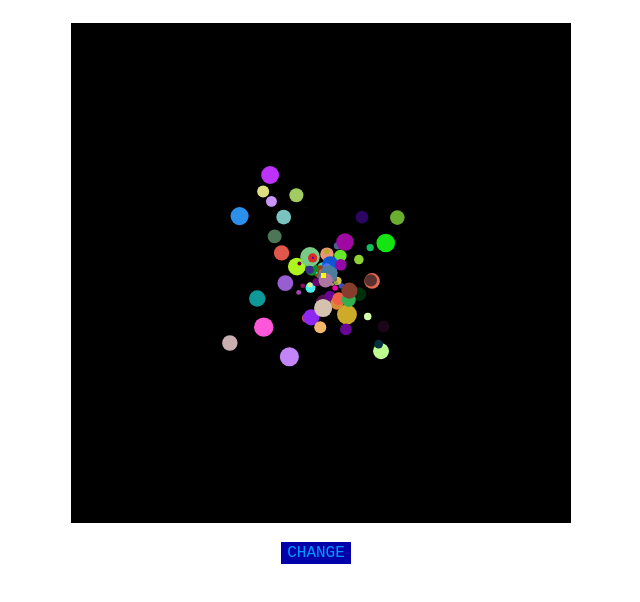
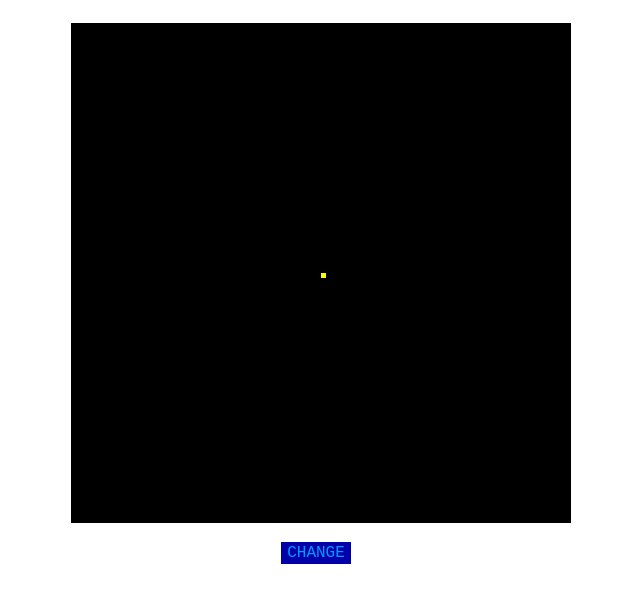
Before and after one commit to joshmurr/bigbang, a plain HTML site: page index.html in a window 1280 px wide. Both pictures are taken after a click on the element "START". Shown: the whole page, without its empty margins (324-964 px from the left). Drawn offline with Linux system fonts and the light colour scheme.

Commit message:
Update README

```diff
--- a/Journal/bb_devlog.html
+++ b/Journal/bb_devlog.html
@@ -3,6 +3,7 @@
 <head>
 	<title>JSBB Devlog</title>
 	<link rel="stylesheet" type="text/css" href="journal/ss.css"></link>
+	<script src="http://code.jquery.com/jquery-1.10.1.min.js"></script>
 	<script>
 		function startTime(){
 			var today=new Date();
@@ -22,12 +23,32 @@
 			}
 		return i;
 		}
+
+		$(document).ready(function(){
+			startTime();
+			$('#aboutBtn').click(function(){
+				$('#about').toggle(100);
+			});
+		});
 	</script>
 </head>
-<body onload="startTime()">
+<body>
 	<div id="main">
 		<h1>Big Bang Devlog</h1>
+		<h3 id="aboutBtn">About</h3><h3><a href="http://github.com/joshmurr/bigbang/" alt="Code" id="codeLink">Code</a></h3>
+		<p class="entry" id="about"><br>I am trying to build a small web-application to explain the <a href="http://en.wikipedia.org/wiki/Big_Bang" alt="Wiki: Big Bang">Big Bang</a> through simple interactive and animated particle systems.<br><br>It is largely an experiment in Javascript and HTML5 for <a href="http://www.joshmurr.co.uk/" alt="JM">me</a>, transferring some concepts originally learnt in <a href="http://processing.org/" alt="Processing">Processing</a>.</p>
 		<p id="date"></p>
+		<!-- ENTRY 6 -->
+		<h2>6. To Do &mdash; <time datetime="2013-08-14T12:38:52">14.08.13 &mdash; 12:38:52</time></h2>
+		<img src="journal/img/05.png" alt="Loads"><p class="entry">After the hours wasted fixing such a small problem last night, I feel like now I need to bear such things in mind. One such thing is optimisation. This is an application (or whatever it is) which is to be displayed and used in a web browser which <em>has</em> to run in real time&mdash;so dealing with potentially thousands of particles each behaving independantly will mean a lot of calculations the browser needs to perform per frame (currently at 30 frames per second). The above image shows 20 separate particle systems each dealing with 100 particles = 2000 particles. This particular example slowed the browser down considerably. Things to bear in mind:</p>
+		<ul>
+			<li>Frame Rate</li>
+			<li><a href="https://developers.google.com/speed/articles/optimizing-javascript" alt="JS Optimization">Class/Function definitions</a> (there are quite a few of those)</li>
+			<li>Stacked Functions</li>
+		</ul>
+		<p class="entry">That'll keep me busy.<br><br>Josh</p>
+		<!---->
+
 		<!-- ENTRY 5 -->
 		<h2>5. Fixed &mdash; <time datetime="2013-08-14T00:31:31">14.08.13 &mdash; 00:31:31</time></h2>
 		<p class="entry">I didn't sleep on it, I fucking fixed it. The problem was issues with <a href="https://sites.google.com/a/elixirtech.com/wiki/repertoire/report/working-with-scripts/additionandconcatenation" alt="addition and concatenation">addition and concatenation</a>. The values stored in the JSON are stored as strings, which naturally get concatenated, so they need to be converted to integers before they can be treated as integers. Of course it was a simple fix which didn't even require a single extra line of code. Now to back-track and repair all the extra damage I've done...<br><br>Josh</p>
--- a/main.js
+++ b/main.js
@@ -2,13 +2,9 @@ var can = document.getElementById("canvas");
 var ctx = can.getContext("2d");
 
 var w = can.width, h = can.height;
-var gravity = new vec(0, 10);
-var antiGrav = new vec(0, -10);
 var center = new vec(w/4,h/2);
 var friction = 0.98;
-var wind = new vec(0.15, 0);
 var systems = [];
-var att = new attractor(new vec(w/2, h/2));
 var st = 0, count = 0;
 
 var states = {
@@ -16,6 +12,7 @@ var states = {
 	    {"emitters": [
 	    	{
 	    		"draw": "true",
+	    		"numParts": "1",
 	    		"x": "251",
 	    		"y": "251"
 	    	}
@@ -40,6 +37,7 @@ var states = {
 		{"emitters": [
 	    	{
 	    		"draw": "true",
+	    		"numParts": "50",
 	    		"x": "400",
 	    		"y": "400"
 	    	}
@@ -70,9 +68,10 @@ var states = {
 
 	    {"emitters": [
 	    	{
-	    		"draw": "false",
-	    		"x": "0",
-	    		"y": "0"
+	    		"draw": "true",
+	    		"numParts": "100",
+	    		"x": "100",
+	    		"y": "100"
 	    	}
 	    ],
 	    "forceList": [
@@ -84,11 +83,11 @@ var states = {
 	    ],
 	    "attractors": [
 	    	{
-	    		"add": "false",
-	    		"x": "0",
-	    		"y": "0",
-	    		"mass": "0",
-	    		"G": "0"
+	    		"add": "true",
+	    		"x": "250",
+	    		"y": "250",
+	    		"mass": "5",
+	    		"G": "200"
 	    	}
 	    ]}
 
@@ -97,48 +96,43 @@ var states = {
 
 function setState(){
 	//CLEAR FORCES
-	for(var s=0; s<systems.length; s++){
-		systems[s].forces = [];
-		systems[s].attractors = [];
+	for(var a=0; a<systems.length; a++){
+		systems[a].forces = [];
+		systems[a].attractors = [];
 	}
 
 	var s = states.states[st];
 	console.log("Current State: " + st);
-	this.addParticleSystem = function(psLoc){
-		systems.unshift(new particleSystem(psLoc));
-	}
 
-	this.addForce = function(force){
-		for(var i=0; i<systems.length; i++){
-			systems[i].forces.push(force);
+	for(var b=0; b<s.emitters.length; b++){
+		if(s.emitters[b].draw == "false") {
+			break;
+		} else {
+			var ps = s.emitters[b];
+			systems.unshift(new particleSystem(new vec(+ps.x,+ps.y), +ps.numParts));
 		}
 	}
 
-	this.addAttractor = function(attractor){
-		for(var j=0; j<systems.length; j++){
-			systems[j].attractors.push(attractor);
+	for(var c=0; c<s.forceList.length; c++){
+		if(s.forceList[c].add == "false") {
+			break;
+		} else {
+			for(var d=0; d<systems.length; d++){
+				systems[d].forces.push(new vec(+s.forceList[c].x, +s.forceList[c].y));
+			}
 		}
 	}
 
-	for(var l=0; l<s.emitters.length; l++){
-		if(s.emitters[l].draw == "false") {
+	for(var e=0; e<s.attractors.length; e++){
+		var att = s.attractors[e];
+		if(att.add == "false") {
 			break;
 		}
 		else {
-			var psl = new vec(+s.emitters[l].x,+s.emitters[l].y);
-			this.addParticleSystem(psl);
+			for(var f=0; f<systems.length; f++){
+				systems[f].attractors.push(new attractor(new vec(+att.x, +att.y), +att.mass, +att.G));
+			}
 		}
-	}
-
-	for(var j=0; j<s.forceList.length; j++){
-		if(s.forceList.add == "false") break;
-		else this.addForce(new vec(+s.forceList[j].x, +s.forceList[j].y));
-	}
-
-	for(var k=0; k<s.attractors.length; k++){
-		var att = s.attractors[k];
-		if(att.add == "false") break;
-		else this.addAttractor(new attractor(new vec(+att.x, +att.y), +att.mass, +att.G));
 	}
 	if(st<states.states.length-1) st++;
 	else return;
--- a/particle_system.js
+++ b/particle_system.js
@@ -1,6 +1,6 @@
-function particleSystem(origin_) {
+function particleSystem(origin_, numParts) {
   this.origin = origin_;
-  this.constantLimit = 100;
+  this.constantLimit = numParts;
   this.limit = this.constantLimit;
   this.particles = [], this.forces = [], this.attractors = [];
   this.finished = false, this.deathToll = 0;
@@ -47,7 +47,6 @@ function particleSystem(origin_) {
   };
 
   this.run = function () {
-
     for (var i = 0; i < this.particles.length; i++) {
       var p = this.particles[i];
       for (var k = 0; k < this.forces.length; k++) {
```
Also changed, not shown: Journal/journal/ss.css (+22 -1 lines), Journal/Screenshots/Screen Shot 2013-08-14 at 00.40.55.png (added), Journal/journal/img/05.png (added), 2 other files.
